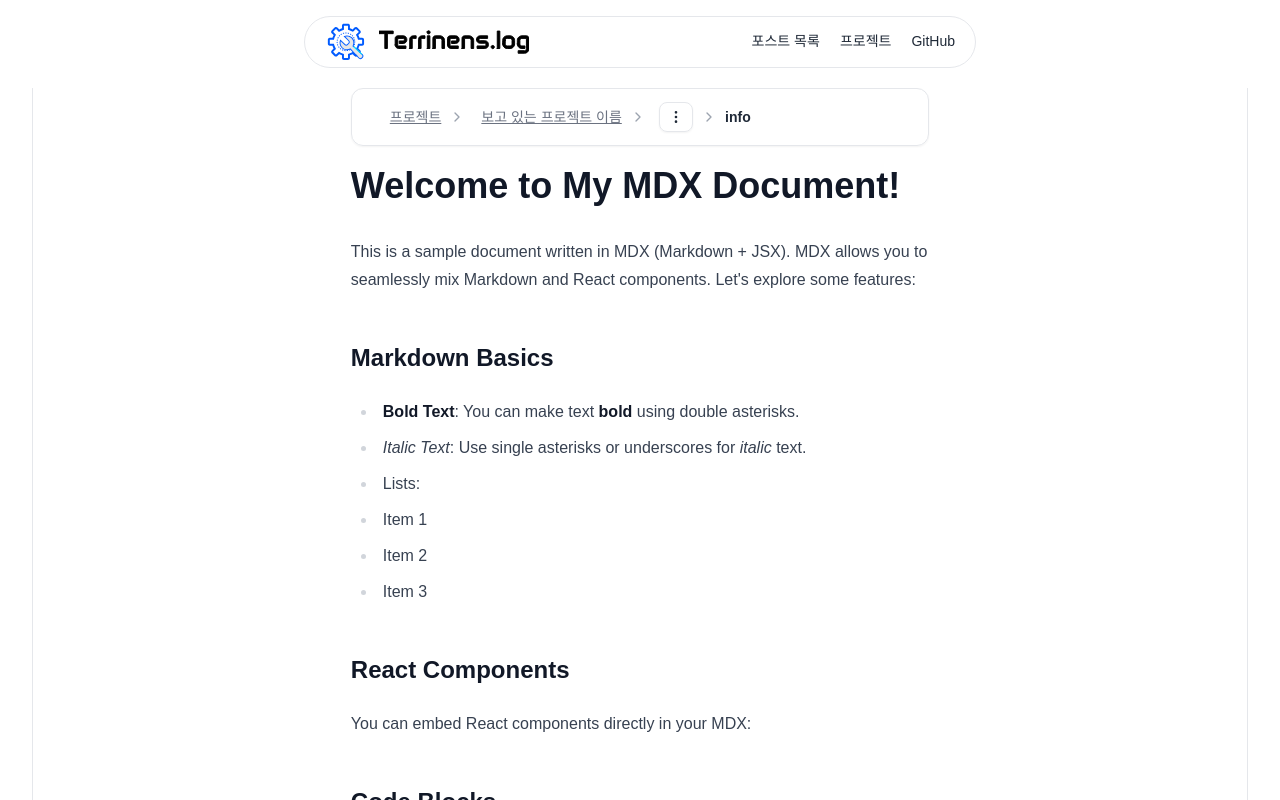
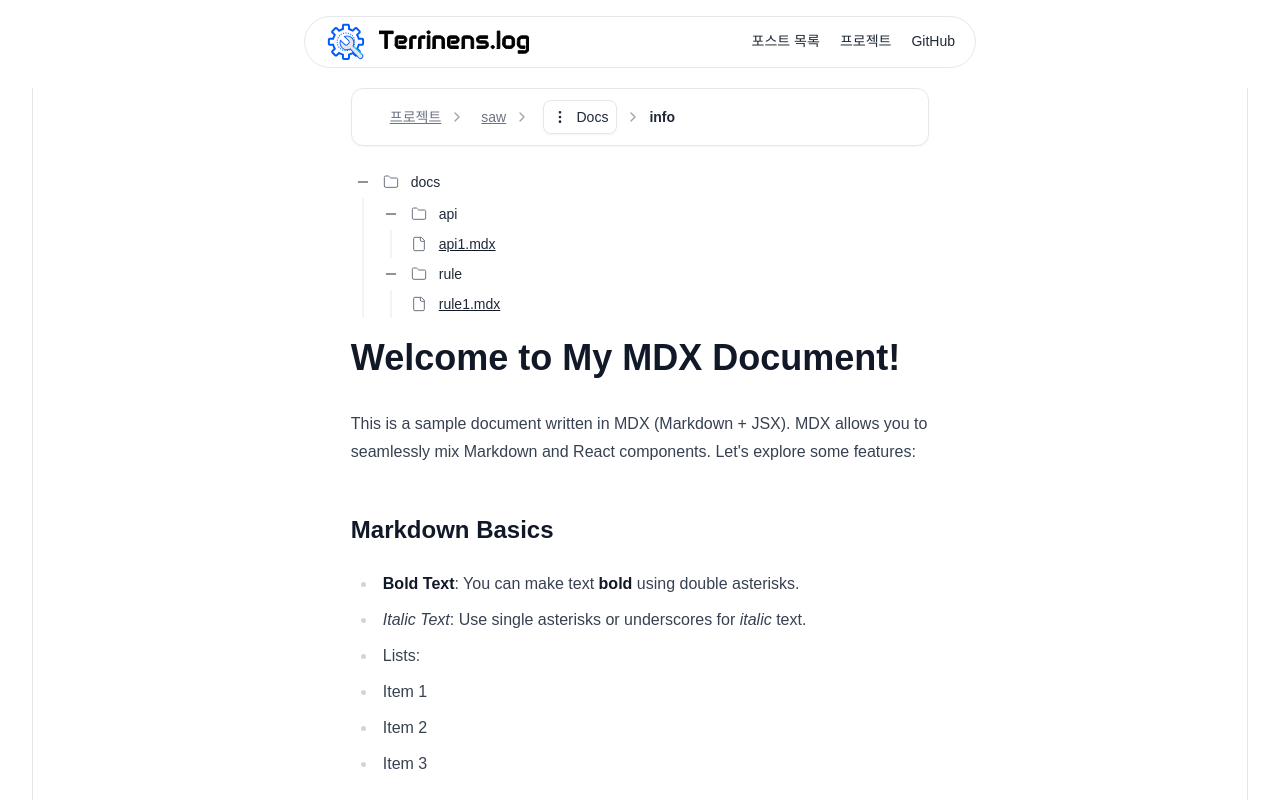
Before and after one commit to terrinens/blog, a Next.js app: page /projects/view/team/saw in a window 1280 px wide. Shown: the top 800 px of the page. Built offline with nearby package versions, Linux system fonts and the light colour scheme.

Commit message:
feat : 프로젝트 Info Bread, TreeView 추가

```diff
--- a/src/app/components/post/proj/Breadcrumb.tsx
+++ b/src/app/components/post/proj/Breadcrumb.tsx
@@ -1,4 +1,5 @@
 import React, {ReactNode} from "react";
+import path from "path";
 
 /** Flowbite의 https://flowbite.com/docs/components/breadcrumb/#breadcrumb-with-dropdown를 사용하려고 했으나
  * SSR을 지원하지 않아 Preline의 브레드를 수정하여 사용함
@@ -11,56 +12,64 @@ export function BreadcrumbCase({children}: { children: ReactNode }) {
     )
 }
 
-export function BreadcrumbPrevious({str}: { str: string }) {
+export function BreadcrumbPrevious({str, href}: { str: string, href?: string }) {
     return <li className="inline-flex items-center py-1.5 px-2">
         <a className="flex items-center text-sm text-gray-500 hover:text-blue-600 focus:outline-none focus:text-blue-600"
-           href="#">
+           href={href || '#'}>
             {str}
         </a>
         <svg className="shrink-0 ms-2 size-4 text-gray-400" xmlns="http://www.w3.org/2000/svg" width="24"
-             height="24" viewBox="0 0 24 24" fill="none" stroke="currentColor" stroke-width="2"
-             stroke-linecap="round" stroke-linejoin="round">
+             height="24" viewBox="0 0 24 24" fill="none" stroke="currentColor" strokeWidth="2"
+             strokeLinecap="round" strokeLinejoin="round">
             <path d="m9 18 6-6-6-6"></path>
         </svg>
     </li>
 }
 
-export type BreadcrumbEntriesProps = {
-    entries: {
-        dir: string;
-        docs: string[];
-    }[]
-}
 
-export function BreadcrumbEntries({props}: { props: BreadcrumbEntriesProps }) {
-    const entries = props.entries;
-
+export function BreadcrumbEntries({children}: { children?: React.ReactNode }) {
     return (
         <li className="inline-flex items-center text-sm">
             <div className="hs-dropdown [--placement:down-left] relative inline-flex">
                 <button id="hs-breadcrumb-dropdown" type="button"
                         className="hs-dropdown-toggle py-1.5 px-2 inline-flex items-center gap-x-2 text-sm font-medium rounded-lg border border-gray-200 text-gray-800 shadow-sm hover:bg-gray-50 focus:outline-none focus:text-blue-600 disabled:opacity-50 disabled:pointer-events-none"
-                        aria-haspopup="menu" aria-expanded="false" aria-label="Dropdown">
+                        aria-haspopup="menu" aria-expanded="false" aria-label="Dropdown"
+                        disabled={!children}>
                     <svg className="shrink-0 size-4" xmlns="http://www.w3.org/2000/svg" width="24" height="24"
-                         viewBox="0 0 24 24" fill="none" stroke="currentColor" stroke-width="2"
-                         stroke-linecap="round" stroke-linejoin="round">
+                         viewBox="0 0 24 24" fill="none" stroke="currentColor" strokeWidth="2"
+                         strokeLinecap="round" strokeLinejoin="round">
                         <circle cx="12" cy="12" r="1"></circle>
                         <circle cx="12" cy="5" r="1"></circle>
                         <circle cx="12" cy="19" r="1"></circle>
                     </svg>
-                    {entries.keys().map((x) => (<div key={x}/>))}
+                    Docs
                 </button>
-                <div
-                    className="hs-dropdown-menu hs-dropdown-open:opacity-100 w-48 hidden z-10 transition-[margin,opacity] opacity-0 duration-300 mb-2 bg-white shadow-md rounded-lg p-1 space-y-0.5"
-                    role="menu" aria-orientation="vertical" aria-labelledby="hs-breadcrumb-dropdown">
-                </div>
+                {children || <div></div>}
             </div>
             <svg className="shrink-0 ms-2 size-4 text-gray-400" xmlns="http://www.w3.org/2000/svg" width="24"
-                 height="24" viewBox="0 0 24 24" fill="none" stroke="currentColor" stroke-width="2"
-                 stroke-linecap="round" stroke-linejoin="round">
+                 height="24" viewBox="0 0 24 24" fill="none" stroke="currentColor" strokeWidth="2"
+                 strokeLinecap="round" strokeLinejoin="round">
                 <path d="m9 18 6-6-6-6"></path>
             </svg>
         </li>
+    )
+}
+
+export function BreadcrumbLowerEntries({entries, baseUrl}: { entries: string[], baseUrl?: string[] }) {
+    return (
+        <div
+            className="hs-dropdown-menu hs-dropdown-open:opacity-100 w-48 hidden z-10 transition-[margin,opacity] opacity-0 duration-300 mb-2 bg-white shadow-md rounded-lg p-1 space-y-0.5 dark:bg-neutral-800 dark:border dark:border-neutral-700 dark:divide-neutral-700"
+            role="menu" aria-orientation="vertical" aria-labelledby="hs-breadcrumb-dropdown">
+            {
+                entries.map((item, index) => (
+                    <a key={`BLE:${item}:${index}`}
+                       className="flex items-center gap-x-3.5 py-2 px-3 rounded-lg text-sm text-gray-800 hover:bg-gray-100 focus:outline-none focus:bg-gray-100 disabled:opacity-50 disabled:pointer-events-none dark:text-neutral-400 dark:hover:bg-neutral-700 dark:hover:text-neutral-300 dark:focus:bg-neutral-700"
+                       href={baseUrl ? path.join(...baseUrl, item) : '#'}>
+                        {item}
+                    </a>
+                ))
+            }
+        </div>
     )
 }
 
--- a/src/app/components/post/proj/ProjectMDXRender.tsx
+++ b/src/app/components/post/proj/ProjectMDXRender.tsx
@@ -1,6 +1,6 @@
 import {PostRenderProps} from "@/app/components/post/main/PostRender";
 import {getCompileMDX} from "@/app/lib/Posts";
-import {PostsDir} from "@/app/lib/Config";
+import {PostsDir, rootPath} from "@/app/lib/Config";
 import {MDXRemote} from "next-mdx-remote/rsc";
 import React from "react";
 import {userMDXComponents} from "@/app/mdx-componets";
@@ -8,29 +8,67 @@ import path from "path";
 import {
     BreadcrumbCase,
     BreadcrumbEntries,
-    BreadcrumbEntriesProps,
+    BreadcrumbLowerEntries,
     BreadcrumbNow,
     BreadcrumbPrevious
 } from "@/app/components/post/proj/Breadcrumb";
+import {FileObject, LowerFileEntries, RootTree, SubTree} from "@/app/components/post/proj/TreeView";
 
-function DocsBreadcrumb() {
-    const props: BreadcrumbEntriesProps = {entries: []}
+type DocsBreadcrumbProps = {
+    projName: string,
+    now: string,
+    dirs: string[],
+    baseUrl: string[]
+}
+
+function DocsBreadcrumb({projName, now, dirs, baseUrl}: DocsBreadcrumbProps) {
     return (
         <div
             className='mb-5 flex whitespace-nowrap border max-h-24 rounded-xl shadow-sm p-1 dark:bg-neutral-800 dark:border-neutral-700'>
             <BreadcrumbCase>
-                <BreadcrumbPrevious str={'프로젝트'}/>
-                <BreadcrumbPrevious str={'보고 있는 프로젝트 이름'}/>
-                <BreadcrumbEntries props={props}/>
-                <BreadcrumbNow str={'info'}/>
+                <BreadcrumbPrevious str={'프로젝트'} href={path.join(rootPath, 'projects', 'list')}/>
+                <BreadcrumbPrevious str={projName}/>
+                <BreadcrumbEntries>
+                    <BreadcrumbLowerEntries entries={dirs} baseUrl={baseUrl}/>
+                </BreadcrumbEntries>
+                <BreadcrumbNow str={now}/>
             </BreadcrumbCase>
+        </div>
+    )
+}
+
+export type DocsProps = {
+    entries: {
+        dir: string;
+        docs: string[];
+    }[]
+}
+
+function DocsTreeView({docs_list}: { docs_list: DocsProps }) {
+    return (
+        <div className='mb-5'>
+            <RootTree dirname={'docs'}>{
+                docs_list.entries.map(entry => {
+                    const dir = entry.dir;
+                    const docs = entry.docs;
+                    return (
+                        <SubTree dirname={dir}>
+                            <LowerFileEntries>{
+                                docs.map(doc => (
+                                    <FileObject filename={doc} href={`${dir}#${doc}`}/>
+                                ))
+                            }</LowerFileEntries>
+                        </SubTree>
+                    )
+                })
+            }</RootTree>
         </div>
     )
 }
 
 export async function ProjectInfoRender({props, docs_list}: {
     props: PostRenderProps,
-    docs_list: BreadcrumbEntriesProps
+    docs_list: DocsProps
 }) {
     const deep = props.deep;
     const postName = props.postName;
@@ -38,9 +76,12 @@ export async function ProjectInfoRender({props, docs_list}: {
     const projDir = path.join(PostsDir, ...deep);
     const {source, compiled} = await getCompileMDX(projDir, postName + '.mdx');
 
+    const docsDirs = docs_list.entries.flatMap(x => x.dir);
+
     return (
         <div className='prose'>
-            <DocsBreadcrumb/>
+            <DocsBreadcrumb projName={deep[2]} dirs={docsDirs} now={'info'} baseUrl={deep}/>
+            <DocsTreeView docs_list={docs_list}/>
             <MDXRemote components={userMDXComponents} source={source} options={{parseFrontmatter: true}}/>
         </div>
     );
--- a/src/app/components/post/proj/TreeView.tsx
+++ b/src/app/components/post/proj/TreeView.tsx
@@ -1,4 +1,6 @@
 import React from "react";
+import path from "path";
+import Link from "next/link";
 
 function DefaultFileSVG() {
     return (
@@ -47,13 +49,14 @@ function DirEntriesButton({dirname}: { dirname: string }) {
 }
 
 /** 최상단에서 선언되어야 하는 함수입니다. 최상단에서 디렉토리를 선언하고, 하위 요소를 받습니다.
+ * @param id
  * @param dirname 디렉토리 이름
  * @param children */
-export function RootTree({dirname, children}: { dirname: string, children?: React.ReactNode }) {
+export function RootTree({id, dirname, children}: { id?: string, dirname: string, children?: React.ReactNode }) {
     return (
         <div className="hs-accordion-treeview-root" role="tree" aria-orientation="vertical">
             <div className="hs-accordion-group" role="group" data-hs-accordion-always-open="">
-                <div className="hs-accordion active" role="treeitem" aria-expanded="true">
+                <div className="hs-accordion active" role="treeitem" id={id} aria-expanded="true">
                     <DirEntriesButton dirname={dirname}/>
                     <div className="hs-accordion-content w-full overflow-hidden transition-[height] duration-300"
                          role="group">
@@ -66,14 +69,15 @@ export function RootTree({dirname, children}: { dirname: string, children?: Reac
 }
 
 /** 루트 하위에서 집합체를 사용하기 위한 함수입니다.
+ * @param id
  * @param dirname 디렉토리 이름
  * @param children */
-export function SubTree({dirname, children}: { dirname: string, children: React.ReactNode }) {
+export function SubTree({id, dirname, children}: { id?: string, dirname: string, children: React.ReactNode }) {
     return (
         <div
             className="hs-accordion-group ps-7 relative before:absolute before:top-0 before:start-3 before:w-0.5 before:-ms-px before:h-full before:bg-gray-100"
             role="group">
-            <div className="hs-accordion active" role="treeitem" aria-expanded="true">
+            <div className="hs-accordion active" role="treeitem" aria-expanded="true" id={id}>
                 <DirEntriesButton dirname={dirname}/>
                 {children}
             </div>
@@ -100,14 +104,20 @@ export function LowerTree({toggle, children}: { toggle?: boolean, children: Reac
 }
 
 /** {@link LowerTree} 이후 하위 디렉토리 요소를 선언하기 위한 함수입니다. 해당 함수로 이후 더 하위 요소를 선언할 수 있습니다.
+ * @param id
  * @param dirname 디렉토리 이름 ||
  * 선언하지 않을 수도 있습니다. 하지만 선언하지 않을 경우 이후 하위 디렉토리 요소를 선언을 책임지지 않습니다.
  * 최하단의 구조에서 고려하십시오.
  * @param children */
-export function LowerDirEntries({dirname, children}: { dirname?: string, children?: React.ReactNode }) {
+export function LowerDirEntries({id, dirname, children}: {
+    id?: string,
+    dirname?: string,
+    children?: React.ReactNode
+}) {
+
     return (
-        <div className="hs-accordion" role="treeitem" aria-expanded="true">
-            {dirname != null ? <DirEntriesButton dirname={dirname}/> : <div/>}
+        <div className="hs-accordion" role="treeitem" aria-expanded="false" id={id}>
+            {dirname ? <DirEntriesButton dirname={dirname}/> : <div/>}
             <div className="hs-accordion-content hidden w-full overflow-hidden transition-[height] duration-300"
                  role="group">
                 <div
@@ -145,9 +155,11 @@ export function LowerFileEntries({children}: { children: React.ReactNode }) {
 
 /** 파일 오브젝트를 선언하기 위한 함수입니다.
  * @param filename 파일의 이름입니다.
+ * @param baseUrl 이동할 위치
  * @param svg 만약 파일의 이미지를 변경하고 싶으면 사용하십시오. 선언하지 않을 경우 {@link DefaultFileSVG}가 사용됩니다. */
-export function FileObject({filename, svg}: {
+export function FileObject({filename, href, svg}: {
     filename: string,
+    href?: string,
     svg?: React.ReactElement<React.SVGProps<SVGSVGElement>>
 }) {
     const fileSVG = svg
@@ -158,14 +170,16 @@ export function FileObject({filename, svg}: {
         <div
             className="hs-accordion-selectable hs-accordion-selected:bg-gray-100 px-2 rounded-md cursor-pointer"
             role="treeitem">
-            <div className="flex items-center gap-x-3">
-                {fileSVG}
-                <div className="grow">
+            <Link href={href || '#'}>
+                <div className="flex items-center gap-x-3">
+                    {fileSVG}
+                    <div className="grow">
                     <span className="text-sm text-gray-800">
                         {filename}
                     </span>
+                    </div>
                 </div>
-            </div>
+            </Link>
         </div>
     )
 }
@@ -184,11 +198,11 @@ export function SimpleFileObject({filename}: { filename: string }) {
 
 export function Example() {
     return (
-        <div>
-            <RootTree dirname={'assets'}>
-                <SubTree dirname={'css'}>
+        <div className='mb-5'>
+            <RootTree id={'level1:assets'} dirname={'assets'}>
+                <SubTree id={'level2:css'} dirname={'css'}>
                     <LowerTree>
-                        <LowerDirEntries dirname={'main'}>
+                        <LowerDirEntries id={'level3:main'} dirname={'main'}>
                             <LowerFileEntries>
                                 <FileObject filename={'main.css'}/>
                                 <FileObject filename={'docs.css'}/>
@@ -196,16 +210,16 @@ export function Example() {
                             </LowerFileEntries>
                         </LowerDirEntries>
 
-                        <LowerDirEntries dirname={'deep example'}>
+                        <LowerDirEntries id={'level3:deep1'} dirname={'deep example'}>
                             <LowerFileEntries>
                                 <FileObject filename={'input.css'}/>
                             </LowerFileEntries>
-                            <LowerDirEntries dirname={'deep2 example'}>
+                            <LowerDirEntries id={'level4:deep2'} dirname={'deep2 example'}>
                                 <LowerFileEntries>
                                     <FileObject filename={'deep2 example.js'}/>
                                     <FileObject filename={'deep2 example2.ts'}/>
                                 </LowerFileEntries>
-                                <LowerDirEntries dirname={'deep3 example'}>
+                                <LowerDirEntries id={'level5:deep3'} dirname={'deep3 example'}>
                                     <LowerFileEntries>
                                         <FileObject filename={'deep3 example.java'}/>
                                         <FileObject filename={'deep3 example2.docker'}/>
@@ -221,10 +235,10 @@ export function Example() {
                 </SubTree>
             </RootTree>
 
-            <RootTree dirname={'More Root'}>
-                <SubTree dirname={'css'}>
+            <RootTree id={'level1:more-root'} dirname={'More Root'}>
+                <SubTree id={'level2:css-2'} dirname={'css'}>
                     <LowerTree>
-                        <LowerDirEntries dirname={'main'}>
+                        <LowerDirEntries id={'level3:main2'} dirname={'main'}>
                             <LowerFileEntries>
                                 <FileObject filename={'main.css'}/>
                                 <FileObject filename={'docs.css'}/>
@@ -233,9 +247,9 @@ export function Example() {
                         </LowerDirEntries>
                     </LowerTree>
                 </SubTree>
-                <SubTree dirname={'More Sub'}>
+                <SubTree id={'level2:more-sub2'} dirname={'More Sub'}>
                     <LowerTree>
-                        <LowerDirEntries dirname={'main'}>
+                        <LowerDirEntries id={'level3:main3'} dirname={'main'}>
                             <LowerFileEntries>
                                 <FileObject filename={'main.css'}/>
                                 <FileObject filename={'docs.css'}/>
--- a/src/app/projects/view/[type]/[dir]/page.tsx
+++ b/src/app/projects/view/[type]/[dir]/page.tsx
@@ -1,7 +1,6 @@
 import {getDirList, getPostSlugs} from "@/app/lib/Posts";
-import {ProjectInfoRender} from "@/app/components/post/proj/ProjectMDXRender";
+import {DocsProps, ProjectInfoRender} from "@/app/components/post/proj/ProjectMDXRender";
 import {PostRenderProps} from "@/app/components/post/main/PostRender";
-import {BreadcrumbEntriesProps} from "@/app/components/post/proj/Breadcrumb";
 
 type Props = {
     params: {
@@ -16,7 +15,7 @@ export default async function Page({params}: Props) {
     const props: PostRenderProps = {postName: 'info', deep: deep}
 
     const docs_dirs = await getDirList(...deep, 'docs');
-    const docs_list: BreadcrumbEntriesProps = {
+    const docs_list: DocsProps = {
         entries: await Promise.all(
             docs_dirs.map(async dir => {
                 const docs = await getPostSlugs(...deep, 'docs', dir);
```
Also changed, not shown: next.config.mjs (+10 -0 lines).
